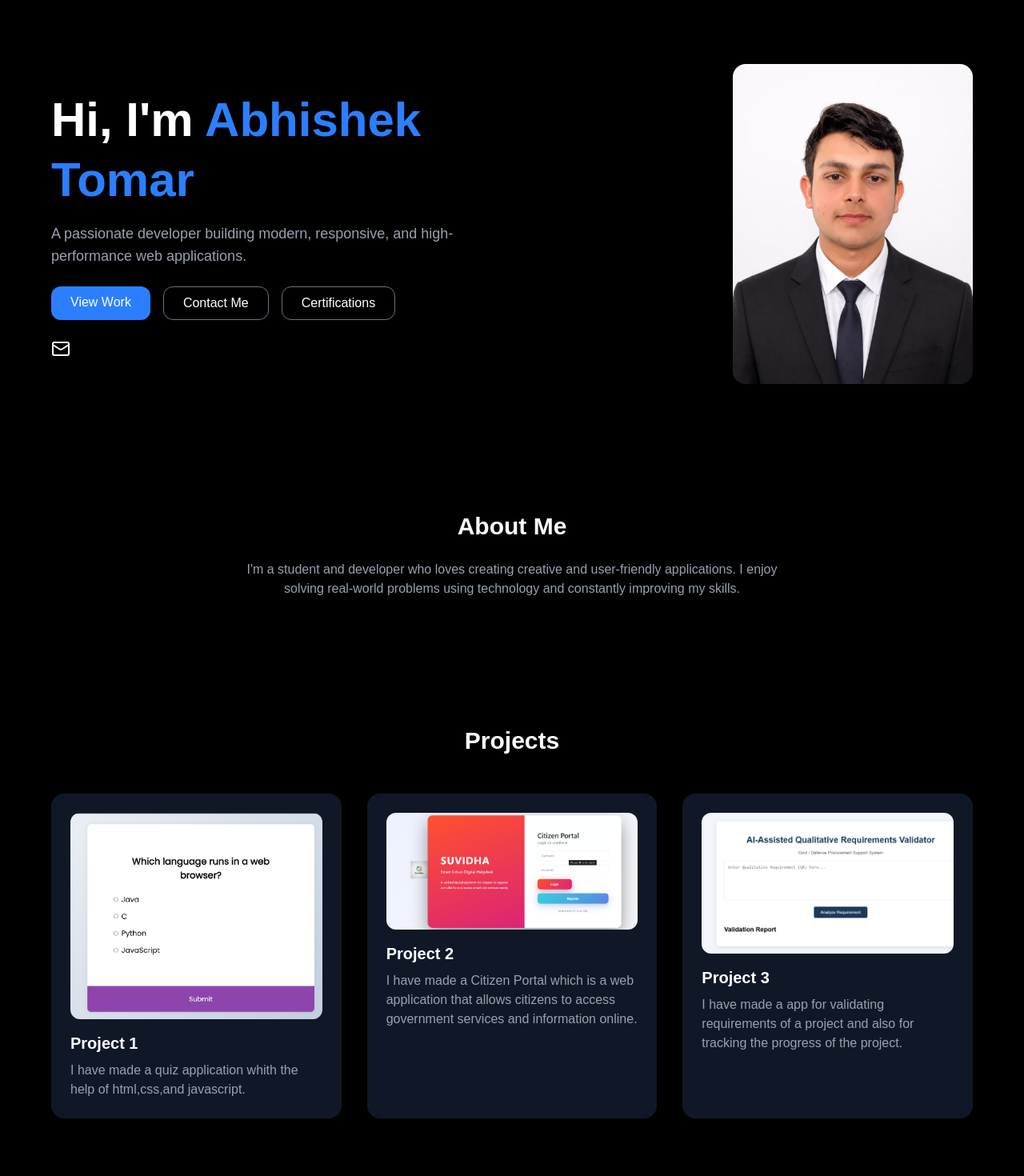
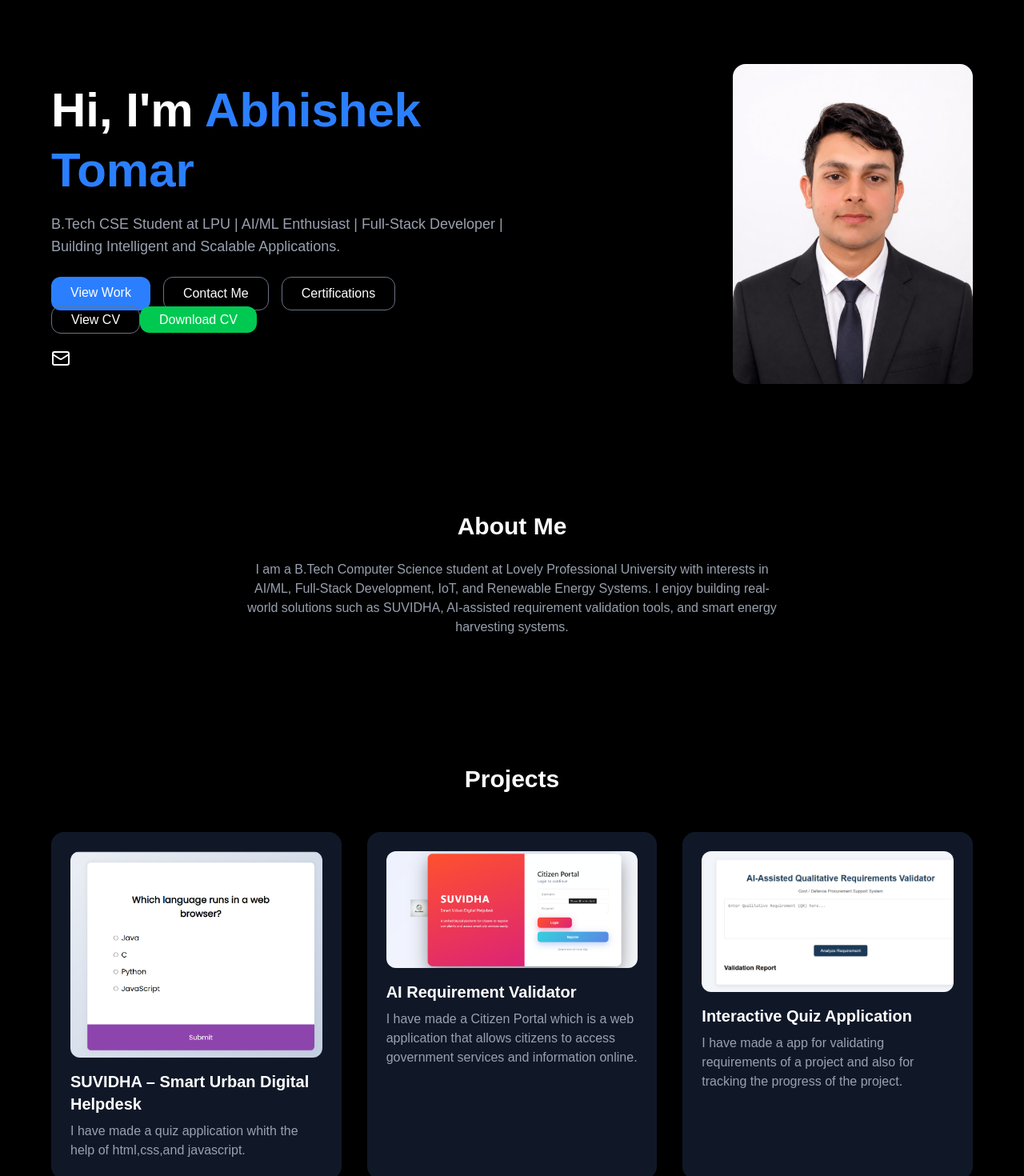
Before and after one commit to ABHISHEKTOMAR256/Abhishek-s-Portfolio, a Next.js app: page / in a window 1280 px wide. Shown: the top 1470 px of the page at 80% size. Built offline with nearby package versions, Linux system fonts and the light colour scheme.

Commit message:
Added CV download button and portfolio improvements

```diff
--- a/app/page.tsx
+++ b/app/page.tsx
@@ -20,7 +20,7 @@ export default function Home() {
             Hi, I'm <span className="text-blue-500">Abhishek Tomar</span>
           </h1>
           <p className="mt-4 text-lg text-gray-400">
-            A passionate developer building modern, responsive, and high-performance web applications.
+            B.Tech CSE Student at LPU | AI/ML Enthusiast | Full-Stack Developer | Building Intelligent and Scalable Applications.
           </p>
 
           <div className="flex gap-4 mt-6">
@@ -35,6 +35,21 @@ export default function Home() {
                Certifications
             </Link>
           </div>
+          <a
+  href="/resume.pdf"
+  target="_blank"
+  className="border border-gray-500 px-6 py-2 rounded-xl"
+>
+  View CV
+</a>
+
+<a
+  href="/resume.pdf"
+  download
+  className="bg-green-500 px-6 py-2 rounded-xl"
+>
+  Download CV
+</a>
 
           <div className="flex gap-4 mt-6">
 
@@ -57,12 +72,14 @@ export default function Home() {
         </motion.div>
       </section>
 
+
       {/* ABOUT SECTION */}
       <section className="py-20 text-center">
         <h2 className="text-3xl font-bold mb-6">About Me</h2>
         <p className="text-gray-400 max-w-2xl mx-auto">
-          I'm a student and developer who loves creating creative and user-friendly applications.
-          I enjoy solving real-world problems using technology and constantly improving my skills.
+          I am a B.Tech Computer Science student at Lovely Professional University with interests in AI/ML, Full-Stack Development, IoT, and Renewable Energy Systems.
+
+I enjoy building real-world solutions such as SUVIDHA, AI-assisted requirement validation tools, and smart energy harvesting systems.
         </p>
       </section>
 
@@ -74,19 +91,19 @@ export default function Home() {
     {[
       {
         id: 1,
-        title: "Project 1",
+        title: "SUVIDHA – Smart Urban Digital Helpdesk",
         description: "I have made a quiz application whith the help of html,css,and javascript.",
         image: "/image.png",
       },
       {
         id: 2,
-        title: "Project 2",
+        title: "AI Requirement Validator",
         description: "I have made a Citizen Portal which is a web application that allows citizens to access government services and information online.",
         image: "/image1.png",
       },
       {
         id: 3,
-        title: "Project 3",
+        title: "Interactive Quiz Application",
         description: "I have made a app for validating requirements of a project and also for tracking the progress of the project.",
         image: "/image2.png",
       },
@@ -159,6 +176,7 @@ export default function Home() {
         </a>
       </section>
 
+
       {/* FOOTER */}
       <footer className="text-center py-10 text-gray-500">
         © {new Date().getFullYear()} Abhishek. All rights reserved.
```
Also changed, not shown: 1 other file (tests, documents, lock files or other folders).
